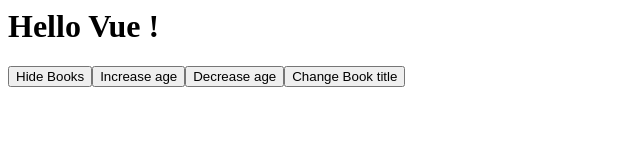
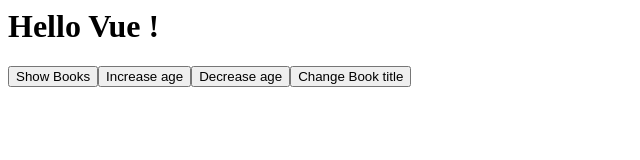
Before and after one commit to ZhouChenxing-Joe/Vue3-Learning, a plain HTML site: page index.html in a window 1280 px wide. Both pictures are taken after a click on the button "Hide Books". Shown: the full height of the page, 0-640 px from the left. Drawn offline with nearby package versions, Linux system fonts and the light colour scheme.

Commit message:
version 4

```diff
--- a/app.js
+++ b/app.js
@@ -16,7 +16,7 @@
    methods: {
 
      toggleShowBooks(){
-        this.showBooks = false;
+        this.showBooks = !this.showBooks;
      },
 
      changeTitle(title){
--- a/index.html
+++ b/index.html
@@ -14,8 +14,13 @@
        </div>
 
        <button @click="toggleShowBooks">
-        <span>Hide Books</span>
+        <span v-if="showBooks">Hide Books</span>
+        <!-- <span v-if="!showBooks">Show Books</span> -->
+         <span v-else=>Show Books</span>
        </button>
+
+
+       <div v-show="showBooks">currently showing books</div>
 
        <button v-on:click="age++">Increase age</button>
        <button v-on:click="age--">Decrease age</button>
```
